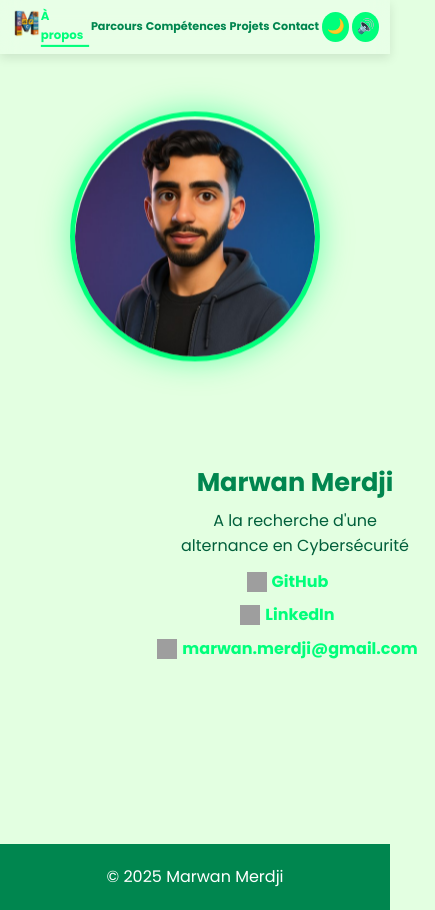
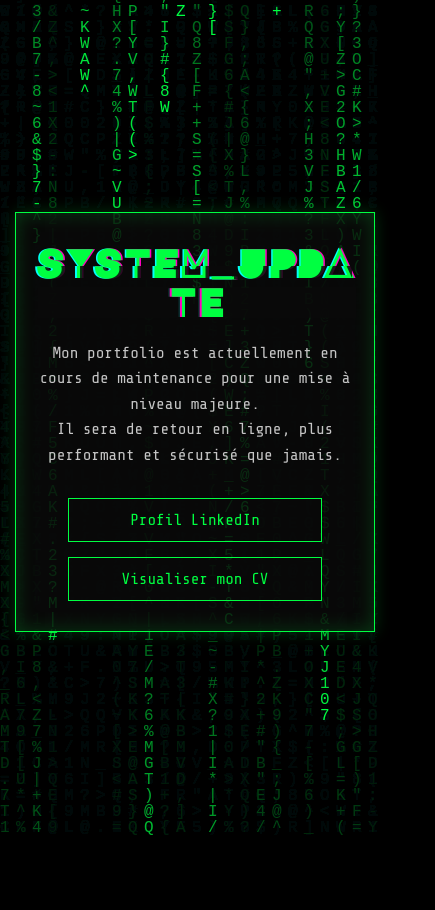
Before and after one commit to merdjiMarwan/Portfolio, a plain HTML site: page index.html in a window 390 px wide. Shown: the whole page, 435 px wide, since content can reach past the window. After the commit the page ends 844 px from the top, so only its background shows below. Drawn offline with nearby package versions, Linux system fonts and the light colour scheme; grey boxes are pictures that could not be loaded.

Commit message:
maintenance

```diff
--- a/index.html
+++ b/index.html
@@ -1,221 +1,222 @@
 <!DOCTYPE html>
 <html lang="fr">
-
 <head>
     <meta charset="UTF-8">
     <meta name="viewport" content="width=device-width, initial-scale=1.0">
-    <title>Portfolio - Marwan Merdji</title>
-    <link rel="icon" type="image/png" href="marwan2.png">
-    <link rel="stylesheet" href="styles.css">
-    <script defer src="script.js"></script>
-    <script src="https://cdnjs.cloudflare.com/ajax/libs/gsap/3.12.2/gsap.min.js"></script>
-    <script src="https://cdnjs.cloudflare.com/ajax/libs/gsap/3.12.2/ScrollTrigger.min.js"></script>
-    <script defer src="animation.js"></script>
+    <title>Marwan's Portfolio</title>
+
+    <link rel="icon" type="image/png" href="img/marwan2.png">
+
+    <link rel="preconnect" href="https://fonts.googleapis.com">
+    <link rel="preconnect" href="https://fonts.gstatic.com" crossorigin>
+    <link href="https://fonts.googleapis.com/css2?family=Major+Mono+Display&family=Share+Tech+Mono&display=swap" rel="stylesheet">
+    <style>
+        :root {
+            --primary-color: #00ff41;
+            --background-color: #000;
+            --text-color: #c5c5c5;
+            --glitch-color-1: #ff00c1;
+            --glitch-color-2: #00fff9;
+        }
+
+        * {
+            margin: 0;
+            padding: 0;
+            box-sizing: border-box;
+        }
+
+        body {
+            background-color: var(--background-color);
+            color: var(--text-color);
+            font-family: 'Share Tech Mono', monospace;
+            display: flex;
+            justify-content: center;
+            align-items: center;
+            min-height: 100vh;
+            text-align: center;
+            overflow: hidden;
+            padding: 15px;
+        }
+
+        canvas {
+            position: fixed;
+            top: 0;
+            left: 0;
+            width: 100%;
+            height: 100%;
+            z-index: -1;
+        }
+
+        .container {
+            background: rgba(10, 10, 10, 0.85);
+            padding: 40px 50px;
+            border: 1px solid var(--primary-color);
+            box-shadow: 0 0 15px rgba(0, 255, 65, 0.2), 0 0 20px rgba(0, 255, 65, 0.2) inset;
+            z-index: 1;
+            max-width: 800px;
+            width: 100%;
+        }
+
+        .glitch {
+            font-family: 'Major Mono Display', monospace;
+            /* MODIFIÉ : Taille de police fluide qui s'adapte à la largeur de l'écran */
+            font-size: clamp(2.2rem, 10vw, 4rem);
+            color: var(--primary-color);
+            text-transform: uppercase;
+            position: relative;
+            animation: glitch 1.5s infinite;
+            /* MODIFIÉ : Force le retour à la ligne pour les mots trop longs */
+            word-break: break-all;
+        }
+
+        .glitch:before,
+        .glitch:after {
+            content: attr(data-text);
+            position: absolute;
+            top: 0;
+            left: 0;
+            width: 100%;
+            height: 100%;
+            background: rgba(10, 10, 10, 0.85);
+            overflow: hidden;
+        }
+
+        .glitch:before {
+            left: 2px;
+            text-shadow: -2px 0 var(--glitch-color-1);
+            animation: glitch-anim-1 2s infinite linear alternate-reverse;
+        }
+
+        .glitch:after {
+            left: -2px;
+            text-shadow: -2px 0 var(--glitch-color-2);
+            animation: glitch-anim-2 2s infinite linear alternate-reverse;
+        }
+
+        @keyframes glitch { 0%, 100% { text-shadow: -1.5px -1.5px 0 var(--glitch-color-1), 1.5px 1.5px 0 var(--glitch-color-2); } 25% { text-shadow: 1.5px 1.5px 0 var(--glitch-color-1), -1.5px -1.5px 0 var(--glitch-color-2); } 50% { text-shadow: 1.5px -1.5px 0 var(--glitch-color-1), -1.5px 1.5px 0 var(--glitch-color-2); } 75% { text-shadow: -1.5px 1.5px 0 var(--glitch-color-1), 1.5px -1.5px 0 var(--glitch-color-2); } }
+        @keyframes glitch-anim-1 { 0% { clip-path: inset(10% 0 80% 0); } 20% { clip-path: inset(50% 0 10% 0); } 40% { clip-path: inset(25% 0 5% 0); } 60% { clip-path: inset(90% 0 2% 0); } 80% { clip-path: inset(5% 0 70% 0); } 100% { clip-path: inset(70% 0 20% 0); } }
+        @keyframes glitch-anim-2 { 0% { clip-path: inset(85% 0 5% 0); } 20% { clip-path: inset(15% 0 60% 0); } 40% { clip-path: inset(40% 0 30% 0); } 60% { clip-path: inset(20% 0 75% 0); } 80% { clip-path: inset(65% 0 10% 0); } 100% { clip-path: inset(30% 0 45% 0); } }
+
+        p {
+            margin-top: 20px;
+            font-size: 1.1rem;
+            line-height: 1.6;
+        }
+
+        .cta-buttons {
+            margin-top: 30px;
+            display: flex;
+            justify-content: center;
+            gap: 20px;
+            flex-wrap: wrap;
+        }
+
+        .btn {
+            color: var(--primary-color);
+            background-color: transparent;
+            border: 1px solid var(--primary-color);
+            padding: 12px 25px;
+            text-decoration: none;
+            font-family: 'Share Tech Mono', monospace;
+            font-size: 1rem;
+            transition: all 0.3s ease;
+            cursor: pointer;
+        }
+
+        .btn:hover {
+            background-color: var(--primary-color);
+            color: var(--background-color);
+            box-shadow: 0 0 10px var(--primary-color), 0 0 20px var(--primary-color);
+        }
+
+        @media (max-width: 768px) {
+            .container {
+                padding: 30px 20px;
+            }
+
+            p {
+                font-size: 1rem;
+            }
+
+            .cta-buttons {
+                flex-direction: column;
+                align-items: center;
+                gap: 15px;
+            }
+
+            .btn {
+                width: 80%;
+                max-width: 300px;
+            }
+        }
+    </style>
 </head>
+<body>
+    <canvas id="matrix"></canvas>
 
-<body>
-
-    <!-- Animation de chargement -->
-    <div id="loading-animation">
-        <div class="spinner"></div>
+    <div class="container">
+        <h1 class="glitch" data-text="SYSTEM_UPDATE">SYSTEM_UPDATE</h1>
+        <p>
+            Mon portfolio est actuellement en cours de maintenance pour une mise à niveau majeure. <br>
+            Il sera de retour en ligne, plus performant et sécurisé que jamais.
+        </p>
+        <div class="cta-buttons">
+            <a href="https://www.linkedin.com/in/marwan-m" class="btn" target="_blank" rel="noopener noreferrer">Profil LinkedIn</a>
+            <a href="pdf/Marwan.pdf" class="btn" target="_blank">Visualiser mon CV</a>
+        </div>
     </div>
 
-    <!-- NAVBAR -->
-    <nav>
-        <div class="logo">
-            <img src="logo.png" alt="Logo de Marwan Merdji">
-        </div>
-        <div class="menu">
-            <a href="#apropos" class="nav-link">À propos</a>
-            <a href="#parcours" class="nav-link">Parcours</a>
-            <a href="#competences" class="nav-link">Compétences</a>
-            <a href="#projets" class="nav-link">Projets</a>
-            <a href="#contact" class="nav-link">Contact</a>
-            <button id="theme-toggle">🌙</button>
-            <button id="sound-toggle">🔊</button>
-        </div>
-    </nav>
+    <script>
+        const canvas = document.getElementById('matrix');
+        const context = canvas.getContext('2d');
 
-    <!-- SECTION 1 : Présentation -->
-    <section class="hero" id="apropos">
-        <div class="hero-content">
-            <div class="hero-img">
-                <img src="marwan2.png" alt="Photo de profil">
-            </div>
-            <div class="hero-text">
-                <h1>Marwan Merdji</h1>
-                <p>A la recherche d'une alternance en Cybersécurité</p>
-                <div class="social-links">
-                    <a href="https://github.com/merdjiMarwan" target="_blank">
-                        <img src="https://cdn-icons-png.flaticon.com/512/25/25231.png" alt="GitHub"> GitHub
-                    </a>
-                    <a href="https://www.linkedin.com/in/marwan-m-73a08b2a1" target="_blank">
-                        <img src="https://cdn-icons-png.flaticon.com/512/174/174857.png" alt="LinkedIn"> LinkedIn
-                    </a>
-                    <a href="mailto:marwan.merdji@gmail.com">
-                        <img src="https://cdn-icons-png.flaticon.com/512/732/732200.png" alt="Email">
-                        marwan.merdji@gmail.com
-                    </a>
-                </div>
-            </div>
-        </div>
-    </section>
+        let columns;
+        let rainDrops = [];
+        let fontSize = 16;
 
-    <section id="parcours" class="parcours">
-  <h2>Parcours</h2>
-  <em>Un passionné d'informatique depuis ma tendre enfance</em>
-  <div class="timeline-container">
-    <div class="timeline-line"></div>
-    <div class="timeline-item" style="left: 5%;">
-      <div class="circle"></div>
-      <div class="date">2020-2021</div>
-      <div class="content">
-        <strong>Seconde générale Option SNT</strong><br>
+        function setupCanvas() {
+            canvas.width = window.innerWidth;
+            canvas.height = window.innerHeight;
 
-      </div>
-    </div>
-    <div class="timeline-item" style="left: 30%;">
-      <div class="circle"></div>
-      <div class="date">2021 - 2023</div>
-      <div class="content">
-        <strong>Bac STI2D</strong>
-        <em>Admis mention Assez Bien</em>
-      </div>
-    </div>
-    <div class="timeline-item" style="left: 55%;">
-      <div class="circle"></div>
-      <div class="date">2023 - 2025</div>
-      <div class="content">
-        <strong>BTS CIEL</strong><br>
-        <em>Admis à 13,27</em>
-      </div>
-    </div>
-    <div class="timeline-item" style="left: 80%;">
-      <div class="circle"></div>
-      <div class="date">2025 - 2026</div>
-      <div class="content">
-        <strong>Recherche Cybersécurité 3ème année en alternance</strong><br>
+            columns = Math.floor(canvas.width / fontSize);
+            rainDrops = [];
 
-      </div>
-    </div>
-  </div>
-<div class="cv-download">
-      <a href="Marwan.pdf" download="Marwan_Merdji_CV.pdf" class="download-link">
-        <button class="download-button">Télécharger mon CV</button>
-      </a>
-    </div>
-  </div>
-</section>
+            for (let x = 0; x < columns; x++) {
+                rainDrops[x] = 1;
+            }
+        }
 
+        setupCanvas();
+        const alphabet = 'ABCDEFGHIJKLMNOPQRSTUVWXYZ0123456789@#$%^&*()_+=-{}[]|;:"<>,.?/~';
 
+        const draw = () => {
+            context.fillStyle = 'rgba(0, 0, 0, 0.05)';
+            context.fillRect(0, 0, canvas.width, canvas.height);
 
-    <!-- SECTION 2 : Compétences -->
-    <section class="skills" id="competences">
-        <h2>Compétences</h2>
-        <div class="skills-list">
-            <div class="skill">HTML / CSS</div>
-            <div class="skill">Figma</div>
-            <div class="skill">PHP</div>
-            <div class="skill">JavaScript</div>
-            <div class="skill">Python</div>
-            <div class="skill">C++</div>
-            <div class="skill">MySQL</div>
-            <div class="skill">Cisco Packet Tracer</div>
-            <div class="skill">BurpSuite</div>
-            <div class="skill">GitHub</div>
-            <div class="skill">Docker</div>
-            <div class="skill">StarUML</div>
-            <div class="skill">Kali Linux</div>
-            <div class="skill">Windows</div>
-            <div class="skill">KeePass</div>
-            <div class="skill">WireShark</div>
-            <div class="skill">VmWare</div>
-        </div>
-    </section>
+            context.fillStyle = '#00ff41';
+            context.font = fontSize + 'px monospace';
 
-    <!-- SECTION 3 : Projets -->
-    <section class="projects" id="projets">
-        <h2>Projets</h2>
-        <div class="project-list">
-            <div class="project-card">
-                <img src="cryps.png" alt="Logiciel de Cryptage" class="project-image">
-                <h3>Logiciel de Cryptage</h3>
-                <p>Logiciel de cryptage pour sécuriser les données personnelles.</p>
-                <a href="https://github.com/kallechem/Project-Cryptag" target="_blank"
-                    class="project-link github-button">View on GitHub</a>
-            </div>
+            for (let i = 0; i < rainDrops.length; i++) {
+                if (rainDrops[i] * fontSize > canvas.height && Math.random() > 0.975) {
+                    rainDrops[i] = 0;
+                }
 
-            <div class="project-card">
-                <img src="easyportal.png" alt="Portail Automatisé" class="project-image">
-                <h3>Easy Portal</h3>
-                <p>Site Web Administrateur pour la gestion d'un portail automatisé.</p>
-                <a href="https://github.com/JR-CIEL-2-PROJETS/25-easyportal" target="_blank"
-                    class="project-link github-button">View on GitHub</a>
-                <a href="https://projet-easyportal.netlify.app/" target="_blank"
-                    class="project-link github-button">Web Site</a>
-            </div>
+                if(rainDrops[i] * fontSize < canvas.height) {
+                    const text = alphabet.charAt(Math.floor(Math.random() * alphabet.length));
+                    context.fillText(text, i * fontSize, rainDrops[i] * fontSize);
+                }
 
-            <div class="project-card disabled">
-                <img src="https://raw.githubusercontent.com/PokeAPI/sprites/master/sprites/pokemon/other/official-artwork/25.png"
-                    alt="Pokedex" class="project-image">
-                <h3>Pokedex</h3>
-                <p>Site web en cours de développement pour consulter les Pokémon.</p>
-                <div class="coming-soon">Coming Soon</div>
-                <a href="#" class="project-link github-button disabled-link" onclick="return false;">View on GitHub</a>
-            </div>
-        </div>
-    </section>
+                rainDrops[i]++;
+            }
+        };
 
-    <!-- SECTION 4 : Contact -->
-    <section id="contact">
-        <h2>Contactez-moi</h2>
-        <form id="contact-form" name="contact" method="POST" data-netlify="true">
-            <input type="text" name="name" placeholder="Nom" required>
-            <input type="email" name="email" placeholder="Email" required>
-            <textarea name="message" placeholder="Votre message" required></textarea>
-            <button type="submit">Envoyer</button>
-        </form>
-        <div id="confirmation-message" class="confirmation">
-            Votre message a bien été envoyé !
-        </div>
-    </section>
+        let intervalId = setInterval(draw, 33);
 
-    <footer>
-        <p>&copy; 2025 Marwan Merdji</p>
-    </footer>
-
-    <script>
-    const navLinks = document.querySelectorAll('.nav-link');
-    const sections = document.querySelectorAll('section');
-
-    function showOnlySection(targetId) {
-        sections.forEach(section => {
-            if (section.id === targetId) {
-                section.classList.add('active-section');
-            } else {
-                section.classList.remove('active-section');
-            }
+        window.addEventListener('resize', () => {
+            clearInterval(intervalId);
+            setupCanvas();
+            intervalId = setInterval(draw, 33);
         });
-    }
-
-    window.addEventListener('DOMContentLoaded', () => {
-        showOnlySection('apropos'); // Affiche la première section par défaut
-    });
-
-    navLinks.forEach(link => {
-        link.addEventListener('click', e => {
-            e.preventDefault();
-            const targetId = link.getAttribute('href').substring(1);
-            showOnlySection(targetId);
-
-            navLinks.forEach(nav => nav.classList.remove('active'));
-            link.classList.add('active');
-        });
-    });
-</script>
-
-
-
+    </script>
 </body>
-
 </html>
```
Also changed, not shown: css/styles.css (renamed from styles.css), img/cryps.png (renamed from cryps.png), img/easyportal.png (renamed from easyportal.png), img/logo.png (renamed from logo.png), img/marwan.png (renamed from marwan.png), img/marwan2.png (renamed from marwan2.png), img/qrcode.png (renamed from qrcode.png), js/animation.js (renamed from animation.js), js/script.js (renamed from script.js), json/package.json (renamed from package.json), 9 other files.
